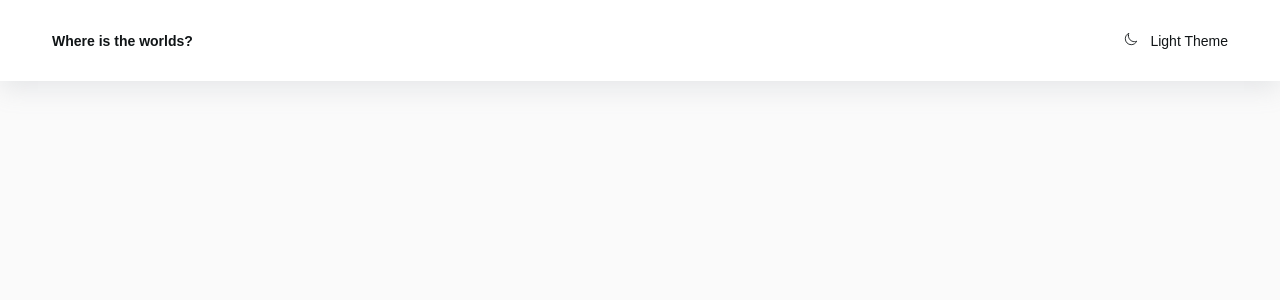
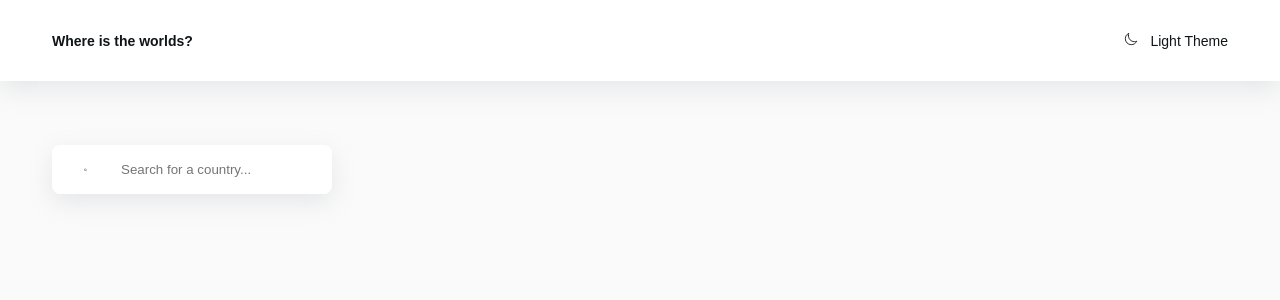
Before and after one commit to alyanoyigor/countries-app, a React (Create React App) app: page / in a window 1280 px wide. Shown: the top 300 px of the page. Built offline with nearby package versions, Linux system fonts and the light colour scheme.

Commit message:
create search input

```diff
--- a/package.json
+++ b/package.json
@@ -12,6 +12,7 @@
     "react-icons": "^4.3.1",
     "react-router-dom": "^6.2.1",
     "react-scripts": "5.0.0",
+    "react-select": "^5.2.1",
     "styled-components": "^5.3.3",
     "web-vitals": "^2.1.2"
   },
--- a/src/App.js
+++ b/src/App.js
@@ -1,9 +1,14 @@
+import { Controls } from './components/Controls';
 import { Header } from './components/Header';
+import { Main } from './components/Main';
 
 function App() {
 	return (
 		<>
 			<Header />
+			<Main>
+				<Controls />
+			</Main>
 		</>
 	);
 }
--- /dev/null
+++ b/src/components/Controls.jsx
@@ -0,0 +1,13 @@
+import { Search } from './Search';
+import { useState, useEffect } from 'react';
+import styled from 'styled-components';
+
+export const Controls = ({ search, setSearch }) => {
+	const [] = useState();
+
+	return (
+		<div>
+			<Search search={search} setSearch={setSearch} />
+		</div>
+	);
+};
--- /dev/null
+++ b/src/components/Main.jsx
@@ -0,0 +1,18 @@
+import { Container } from './Container';
+import styled from 'styled-components';
+
+const Wrapper = styled.main`
+	padding: 2rem 0;
+
+	@media (min-width: 767px) {
+		padding: 4rem 0;
+	}
+`;
+
+export const Main = ({ children }) => {
+	return (
+		<Wrapper>
+			<Container>{children}</Container>
+		</Wrapper>
+	);
+};
--- /dev/null
+++ b/src/components/Search.jsx
@@ -0,0 +1,37 @@
+import styled from 'styled-components';
+import { IoSearch } from 'react-icons/io5';
+
+const InputContainer = styled.label`
+	background-color: var(--colors-ui-base);
+	padding: 1rem 2rem;
+	display: flex;
+	align-items: center;
+	border-radius: var(--radius);
+	box-shadow: var(--shadow);
+	width: 100%;
+	margin-bottom: 1rem;
+
+	@media (min-width: 767px) {
+		margin-bottom: 0;
+		width: 280px;
+	}
+`;
+const Input = styled.input.attrs({
+	type: 'search',
+	placeholder: 'Search for a country...',
+})`
+	margin-left: 2rem;
+	border: none;
+	outline: none;
+	background-color: transparent;
+	color: var(--color-text);
+`;
+
+export const Search = ({ search, setSearch }) => {
+	return (
+		<InputContainer>
+			<IoSearch />
+			<Input onChange={(e) => setSearch(e.target.value)} value={search} />
+		</InputContainer>
+	);
+};
--- a/src/index.css
+++ b/src/index.css
@@ -13,7 +13,7 @@
 	--fw-normal: 600;
 	--fw-bold: 800;
 
-	--b-radius: 0.5rem;
+	--radius: 0.5rem;
 }
 
 body[data-theme='dark'] {
```
Also changed, not shown: 1 other file (tests, documents, lock files or other folders).
